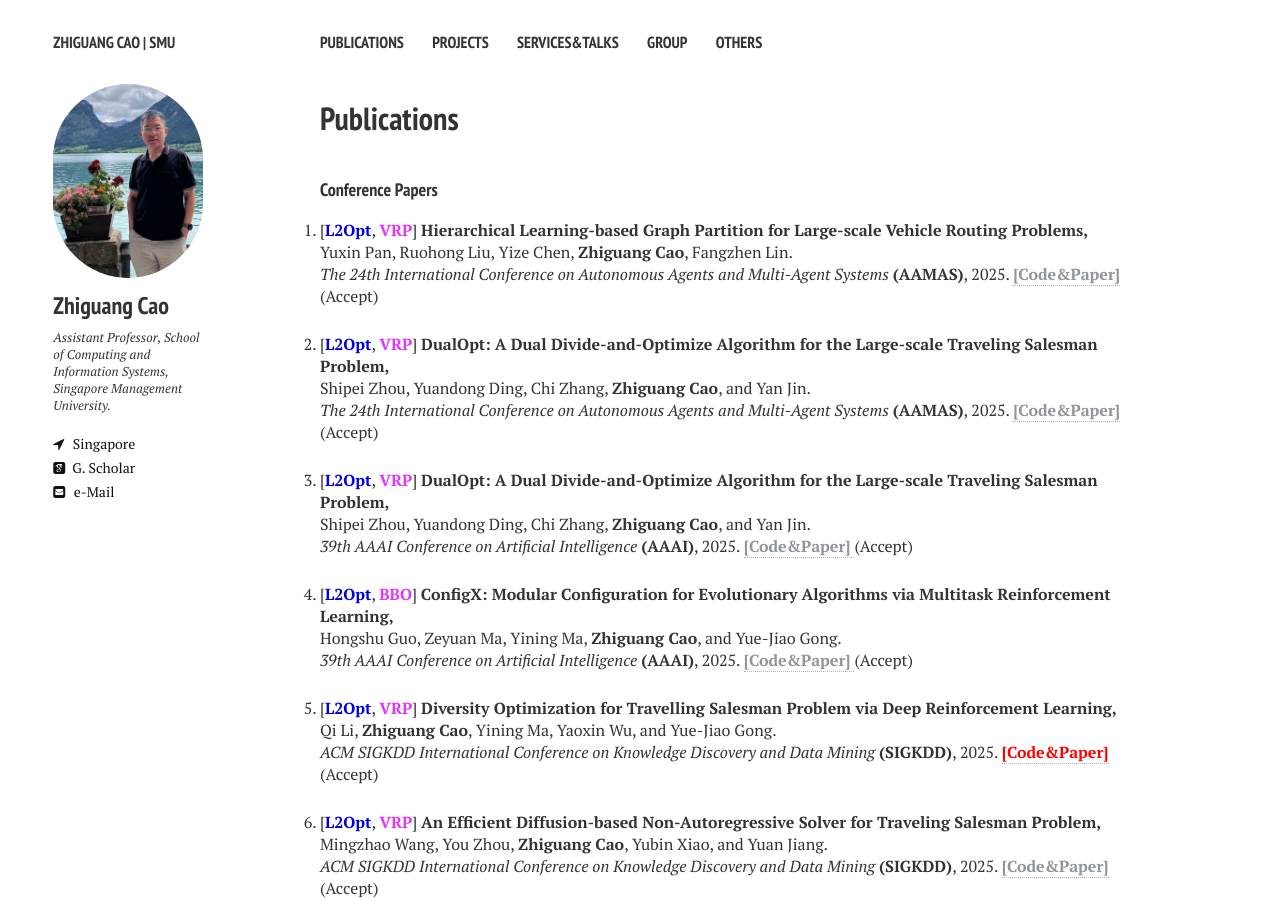
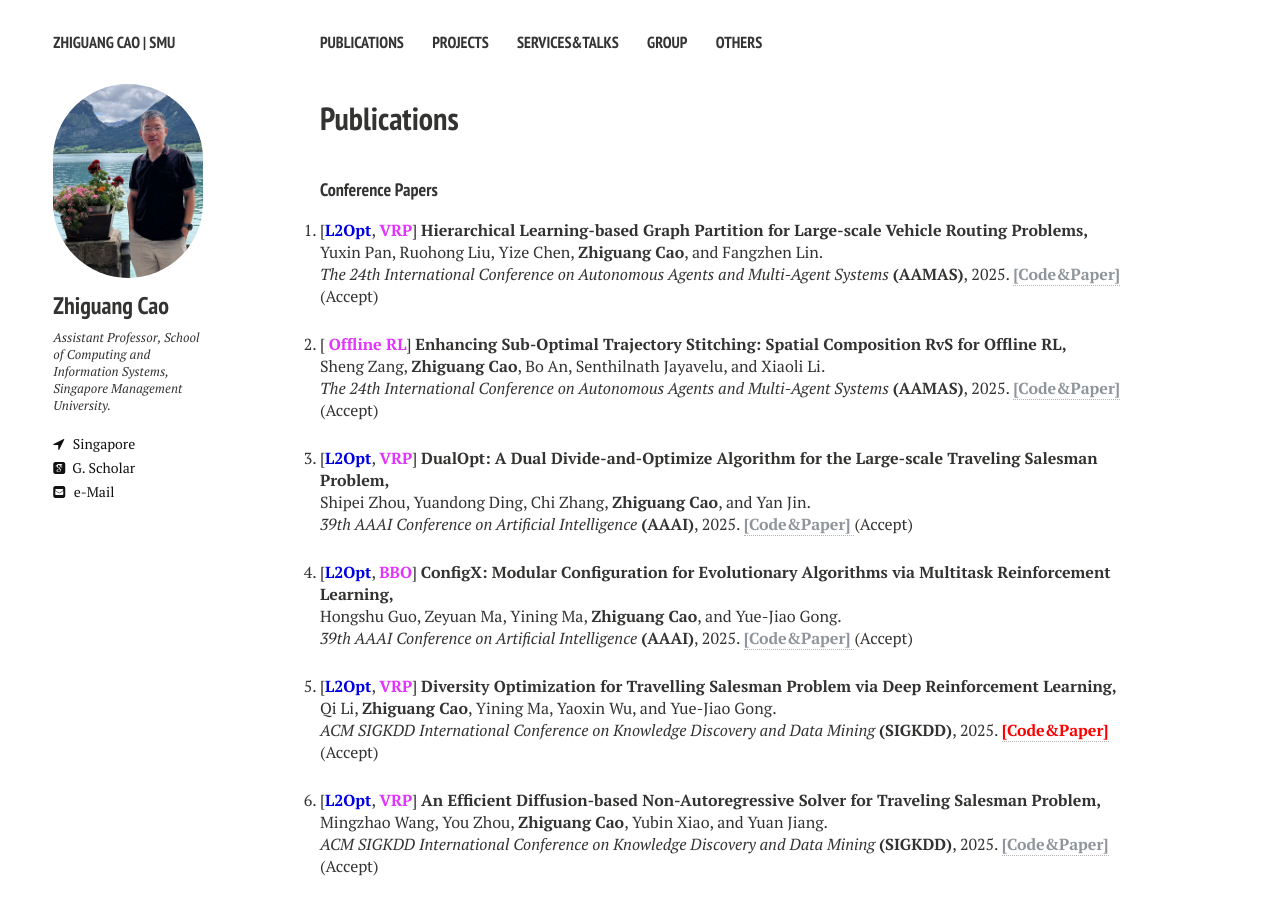
Before and after one commit to zhiguangcaosg/zhiguangcaosg.github.io, a Jekyll site: the page built from publications.md, in a window 1280 px wide and 900 px high. Built offline with Jekyll 4.4.1, drawn with Linux system fonts in a browser that asks for light colours; nearby versions of some CDN libraries.

Commit message:
Update publications.html

```diff
--- a/_layouts/publications.html
+++ b/_layouts/publications.html
@@ -93,15 +93,15 @@ div.bibtex pre { font-size: 75%; overflow: auto;  width: 100%; padding: 0em 0em;
 <li>
 <p>
 [<font color="#0000E3"><b>L2Opt</b></font>, <font color="#E333FF"><b>VRP</b></font>] <b>Hierarchical Learning-based Graph Partition for Large-scale Vehicle Routing Problems,</b>
-<br> Yuxin Pan, Ruohong Liu, Yize Chen, <b>Zhiguang Cao</b>, Fangzhen Lin.<br>
+<br> Yuxin Pan, Ruohong Liu, Yize Chen, <b>Zhiguang Cao</b>, and Fangzhen Lin.<br>
 <i>The 24th International Conference on Autonomous Agents and Multi-Agent Systems</i> <b>(AAMAS)</b>, 2025. <a href="https://zhiguangcaosg.github.io/publications/"> <font color="#8F959A"><b>[Code&Paper]</b> </font></a> (Accept)
 </p>
 </li>
 
 <li>
 <p>
-[<font color="#0000E3"><b>L2Opt</b></font>, <font color="#E333FF"><b>VRP</b></font>] <b>DualOpt: A Dual Divide-and-Optimize Algorithm for the Large-scale Traveling Salesman Problem,</b>
-<br> Shipei Zhou, Yuandong Ding, Chi Zhang,  <b>Zhiguang Cao</b>, and Yan Jin.<br>
+[ <font color="#E333FF"><b>Offline RL</b></font>] <b>Enhancing Sub-Optimal Trajectory Stitching: Spatial Composition RvS for Offline RL,</b>
+<br> Sheng Zang,  <b>Zhiguang Cao</b>,  Bo An, Senthilnath Jayavelu, and Xiaoli Li.<br>
 <i>The 24th International Conference on Autonomous Agents and Multi-Agent Systems</i> <b>(AAMAS)</b>, 2025. <a href="https://zhiguangcaosg.github.io/publications/"> <font color="#8F959A"><b>[Code&Paper]</b> </font></a> (Accept)
 </p>
 </li>
```
